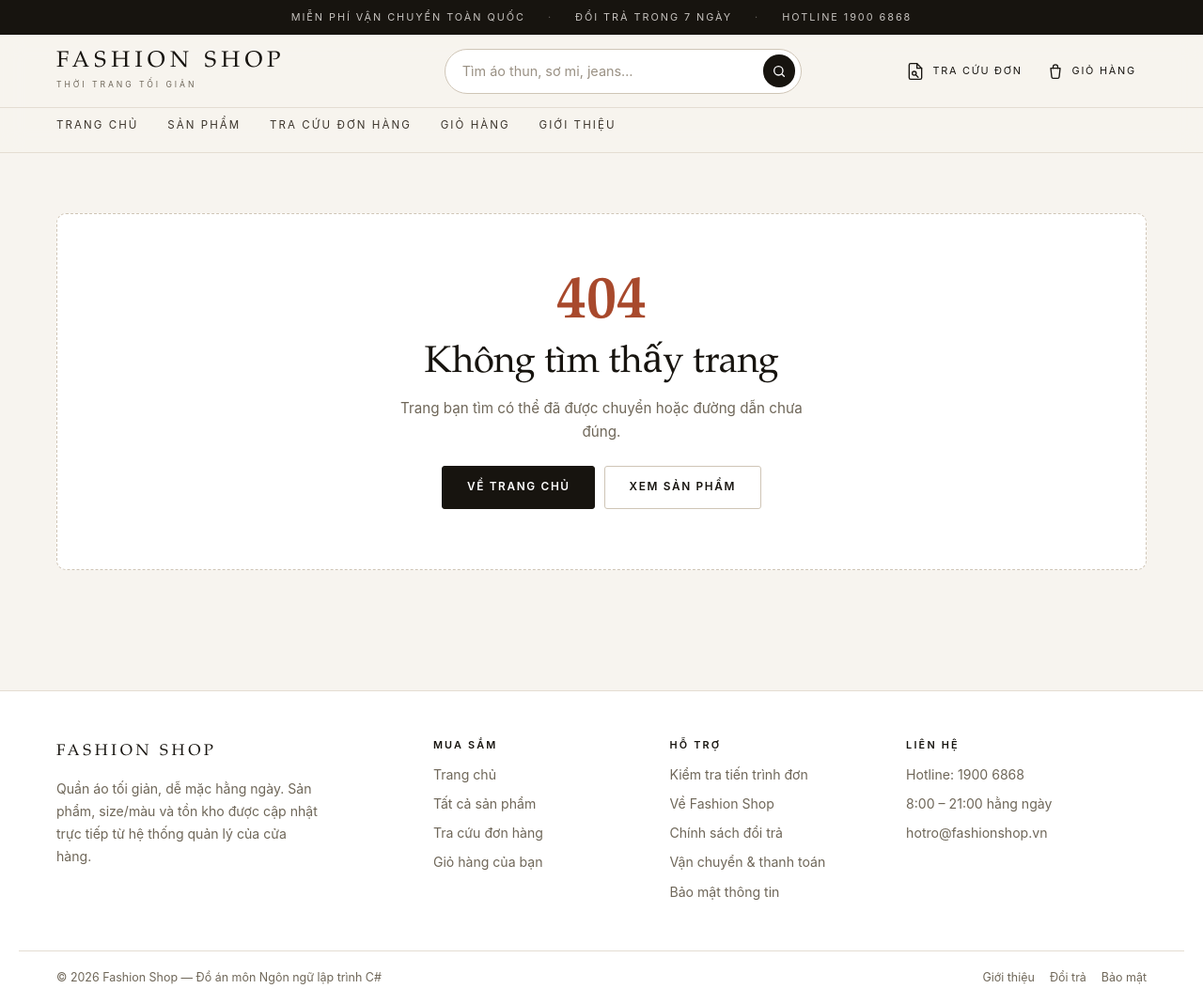
After one commit to tphat-cloud/nhom-C-, an ASP.NET Core app: template WebBanHang/Views/Home/NotFound.cshtml in a window 1280 px wide. The commit adds this page. Shown: the whole page at 94% size. Run offline with ASP.NET Core 8, Linux system fonts and the light colour scheme; the template is opened without the code that fills it, so the values that code supplies are empty; some libraries are stand-ins or nearby versions.

Commit message:
feat(web): trang 404 thân thiện và favicon

```diff
--- a/WebBanHang/Program.cs
+++ b/WebBanHang/Program.cs
@@ -57,6 +57,7 @@ app.UseRequestLocalization(new RequestLocalizationOptions
 app.UseHttpsRedirection();
 app.UseStaticFiles();
 
+app.UseStatusCodePagesWithReExecute("/Home/StatusPage");
 app.UseRouting();
 
 // Session phải nằm sau UseRouting và trước MapControllerRoute
--- /dev/null
+++ b/WebBanHang/Views/Home/NotFound.cshtml
@@ -0,0 +1,14 @@
+@{
+    ViewData["Title"] = "Không tìm thấy trang";
+}
+
+<section class="empty status-page" aria-labelledby="not-found-title">
+    <span class="status-page__code">404</span>
+    <h1 id="not-found-title">Không tìm thấy trang</h1>
+    <p>Trang bạn tìm có thể đã được chuyển hoặc đường dẫn chưa đúng.</p>
+
+    <div class="page-actions page-actions--center">
+        <a class="btn btn--ink" asp-controller="Home" asp-action="Index">Về trang chủ</a>
+        <a class="btn btn--line" asp-controller="Products" asp-action="Index">Xem sản phẩm</a>
+    </div>
+</section>
--- a/WebBanHang/Views/Shared/Error.cshtml
+++ b/WebBanHang/Views/Shared/Error.cshtml
@@ -3,14 +3,14 @@
     ViewData["Title"] = "Có lỗi xảy ra";
 }
 
-<div class="empty" style="margin-top:2rem">
+<section class="empty status-page" aria-labelledby="error-title">
     <svg width="46" height="46" viewBox="0 0 24 24" fill="none" stroke="currentColor" stroke-width="1.4" stroke-linecap="round" stroke-linejoin="round" aria-hidden="true">
         <circle cx="12" cy="12" r="9"></circle>
         <path d="M12 7.5v5.5"></path>
         <path d="M12 16.5h.01"></path>
     </svg>
 
-    <h2>Đã có lỗi xảy ra</h2>
+    <h1 id="error-title">Đã có lỗi xảy ra</h1>
     <p>
         Rất tiếc, yêu cầu của bạn chưa được xử lý. Vui lòng thử lại, hoặc quay về trang chủ
         nếu lỗi vẫn tiếp tục.
@@ -27,4 +27,4 @@
         <a class="btn btn--ink" asp-area="" asp-controller="Home" asp-action="Index">Về trang chủ</a>
         <a class="btn btn--line" asp-area="" asp-controller="Products" asp-action="Index">Xem sản phẩm</a>
     </div>
-</div>
+</section>
--- a/WebBanHang/Views/Shared/_Layout.cshtml
+++ b/WebBanHang/Views/Shared/_Layout.cshtml
@@ -12,6 +12,8 @@
     bool isLookup = currentController == "OrderLookup";
 
     string pageTitle = ViewData["Title"] as string ?? "Thời trang tối giản";
+    string fullTitle = $"{pageTitle} — Fashion Shop";
+    const string shopDescription = "Fashion Shop - quần áo thời trang tối giản, chất liệu tốt, giá hợp lý. Miễn phí vận chuyển toàn quốc, đổi trả trong 7 ngày.";
     string bodyClass = ViewData["BodyClass"] as string ?? string.Empty;
 }
 <!DOCTYPE html>
@@ -20,11 +22,19 @@
     <meta charset="utf-8" />
     <meta name="viewport" content="width=device-width, initial-scale=1" />
     <meta name="theme-color" content="#f7f4ef" />
-    <meta name="description" content="Fashion Shop - quần áo thời trang tối giản, chất liệu tốt, giá hợp lý. Miễn phí vận chuyển toàn quốc, đổi trả trong 7 ngày." />
-    <title>@pageTitle — Fashion Shop</title>
+    <meta name="description" content="@shopDescription" />
+    <meta property="og:type" content="website" />
+    <meta property="og:site_name" content="Fashion Shop" />
+    <meta property="og:locale" content="vi_VN" />
+    <meta property="og:title" content="@fullTitle" />
+    <meta property="og:description" content="@shopDescription" />
+    <meta name="twitter:card" content="summary" />
+    <title>@fullTitle</title>
+    <link rel="icon" type="image/svg+xml" href="~/favicon.svg" asp-append-version="true" />
     <link rel="preconnect" href="https://images.unsplash.com" />
     <link rel="stylesheet" href="~/lib/bootstrap/dist/css/bootstrap.min.css" />
     <link rel="stylesheet" href="~/css/site.css" asp-append-version="true" />
+    <link rel="stylesheet" href="~/css/extras.css" asp-append-version="true" />
 </head>
 <body class="@bodyClass">
     <a class="skip-link" href="#main">Bỏ qua điều hướng</a>
--- /dev/null
+++ b/WebBanHang/wwwroot/css/extras.css
@@ -0,0 +1,19 @@
+.status-page {
+  margin-block: clamp(1.5rem, 5vw, 4rem);
+}
+
+.status-page__code {
+  display: block;
+  margin-bottom: .5rem;
+  color: var(--accent);
+  font: 700 clamp(2rem, 8vw, 4rem)/1 var(--font-serif);
+}
+
+.status-page h1 {
+  margin: 0 0 .75rem;
+  font-size: clamp(1.5rem, 4vw, 2.5rem);
+}
+
+.status-page .btn + .btn {
+  margin-left: 0;
+}
```
Also changed, not shown: WebBanHang/Controllers/HomeController.cs (+22 -13 lines), WebBanHang/wwwroot/favicon.svg (added).
